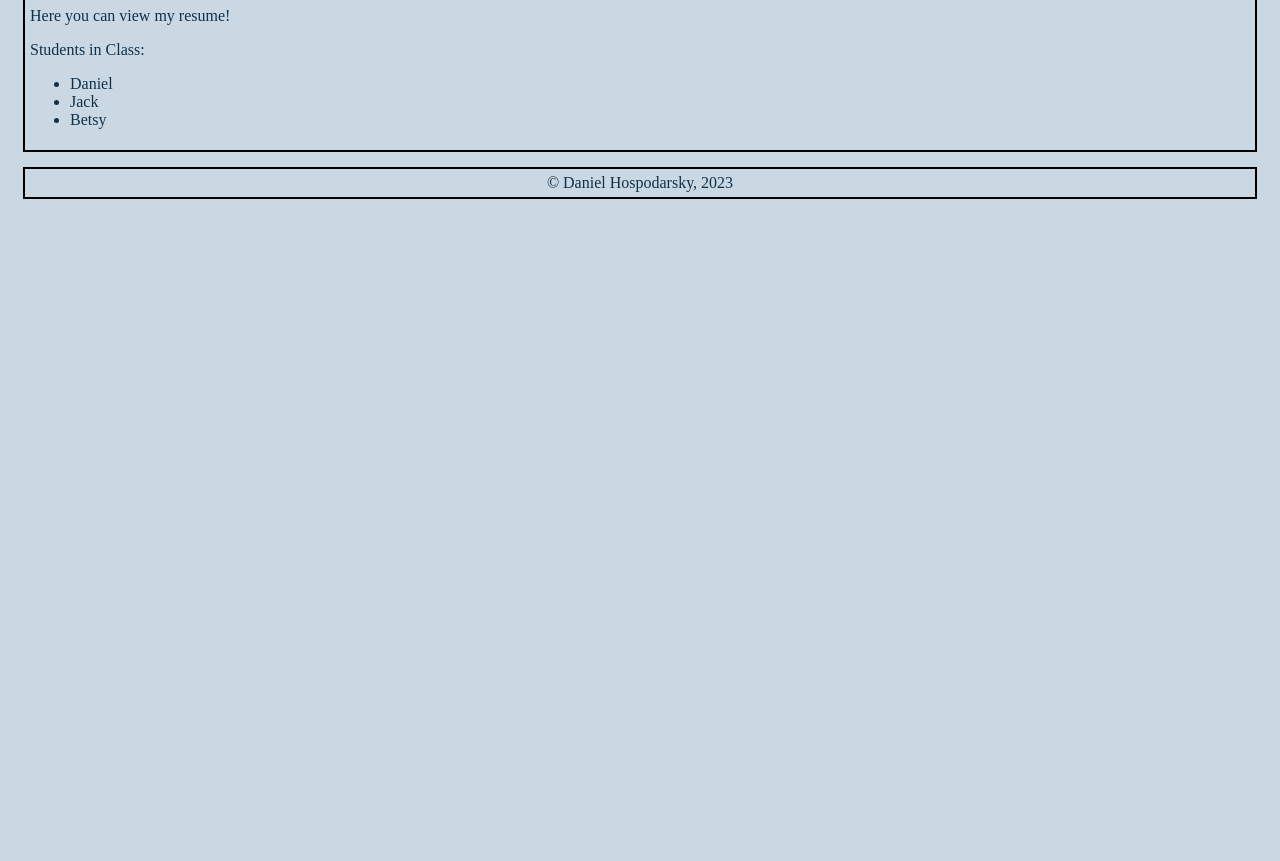
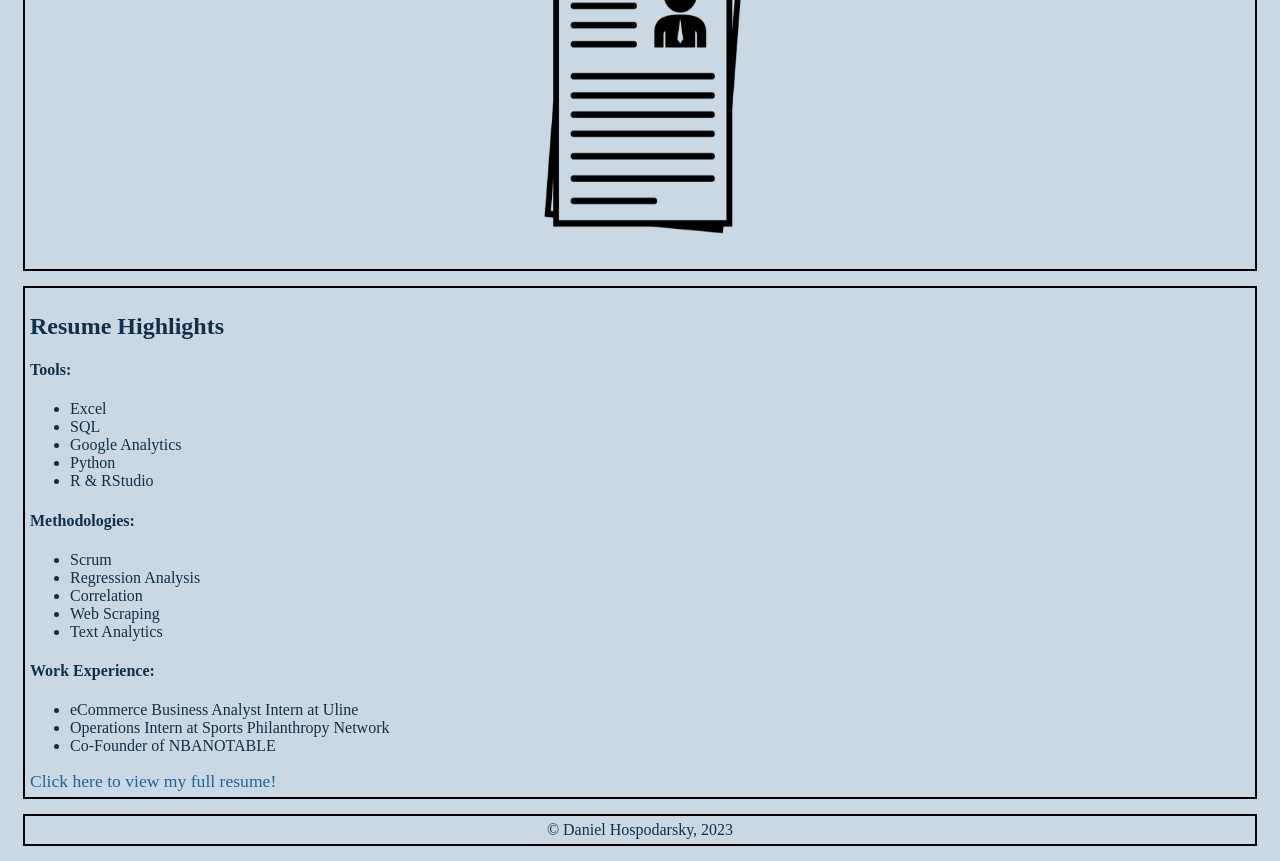
Before and after one commit to danielhospodarsky/BAIS-3500-week6-hw, a plain HTML site: page resume.html in a window 1280 px wide. Shown: the part 235-1096 px from the top of the page. Before the commit the page ends 800 px from the top, so only its background shows below. Drawn offline with Linux system fonts and the light colour scheme.

Commit message:
Updated Resume Page, added link to resume

```diff
--- a/resume.html
+++ b/resume.html
@@ -19,21 +19,40 @@
 
     <header>
 
-        Welcome to Daniel's Resume Page!
+       <h1>Resume</h1>
+       <img src="./images/resume.png" style="width:215px;height:300px;">
     </header>
 
     <main>
 
-        <h1> Resume </h1>
-        <p> Here you can view my resume! </p>
+        <h2> Resume Highlights </h2>
 
-        <p> Students in Class: </p>
+        <h4> Tools: </h4>
+        <ul>
+            <li> Excel</li>
+            <li> SQL </li>
+            <li> Google Analytics </li>
+            <li>Python </li>
+            <li>R & RStudio</li>
+        </ul>
 
+        <h4> Methodologies: </h4>
         <ul>
-            <li> Daniel</li>
-            <li> Jack </li>
-            <li> Betsy </li>
+            <li> Scrum</li>
+            <li> Regression Analysis </li>
+            <li> Correlation </li>
+            <li>Web Scraping </li>
+            <li>Text Analytics</li>
         </ul>
+
+        <h4> Work Experience: </h4>
+        <ul>
+            <li> eCommerce Business Analyst Intern at Uline </li>
+            <li> Operations Intern at Sports Philanthropy Network </li>
+            <li> Co-Founder of NBANOTABLE </li>
+        </ul>
+
+        <a href="file:///Users/daniel_hospo/Documents/Github/BAIS-3500-week6-hw/images/DanielHospodarsky_TechnicalResumeUpdatedFinal.pdf"> Click here to view my full resume! </a>
 
     </main>
 
```
Also changed, not shown: socials.html (+2 -2 lines), images/resume.png (added), 2 other files.
